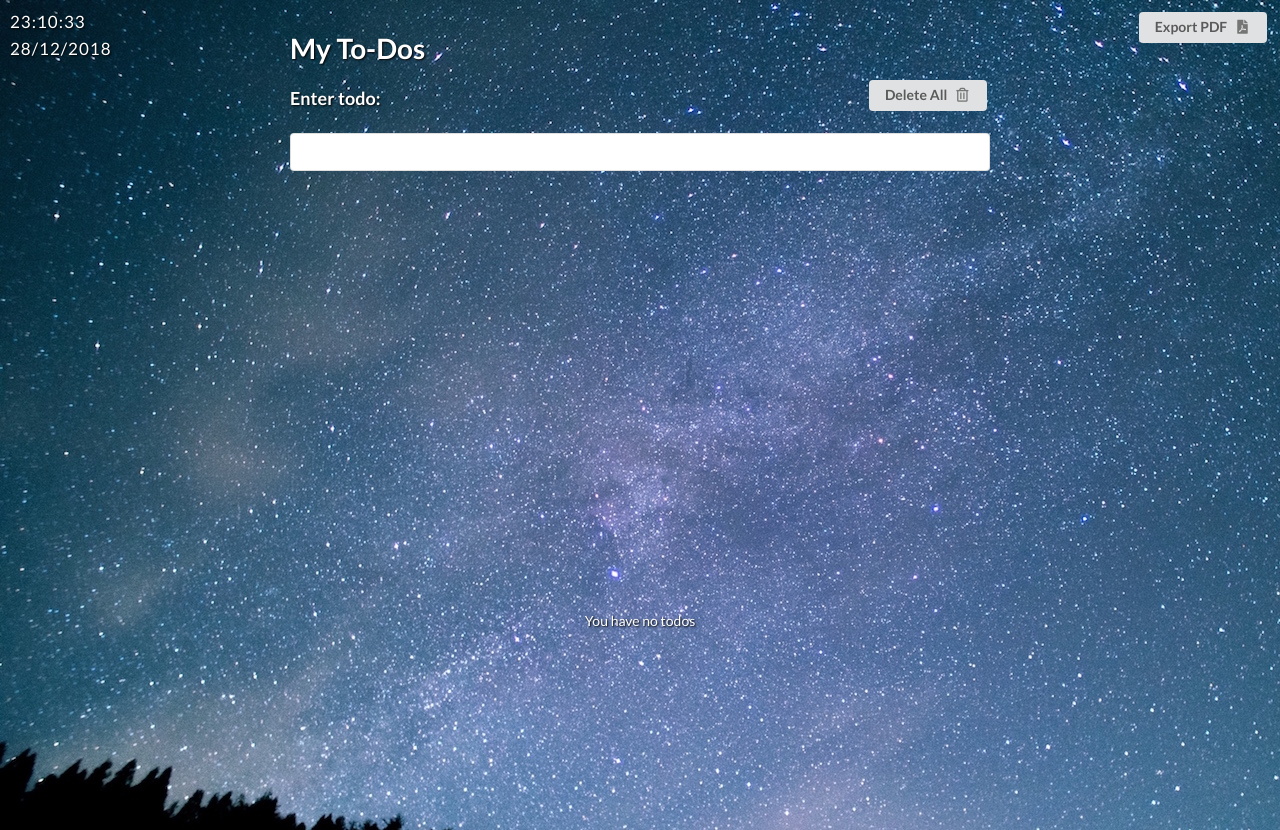
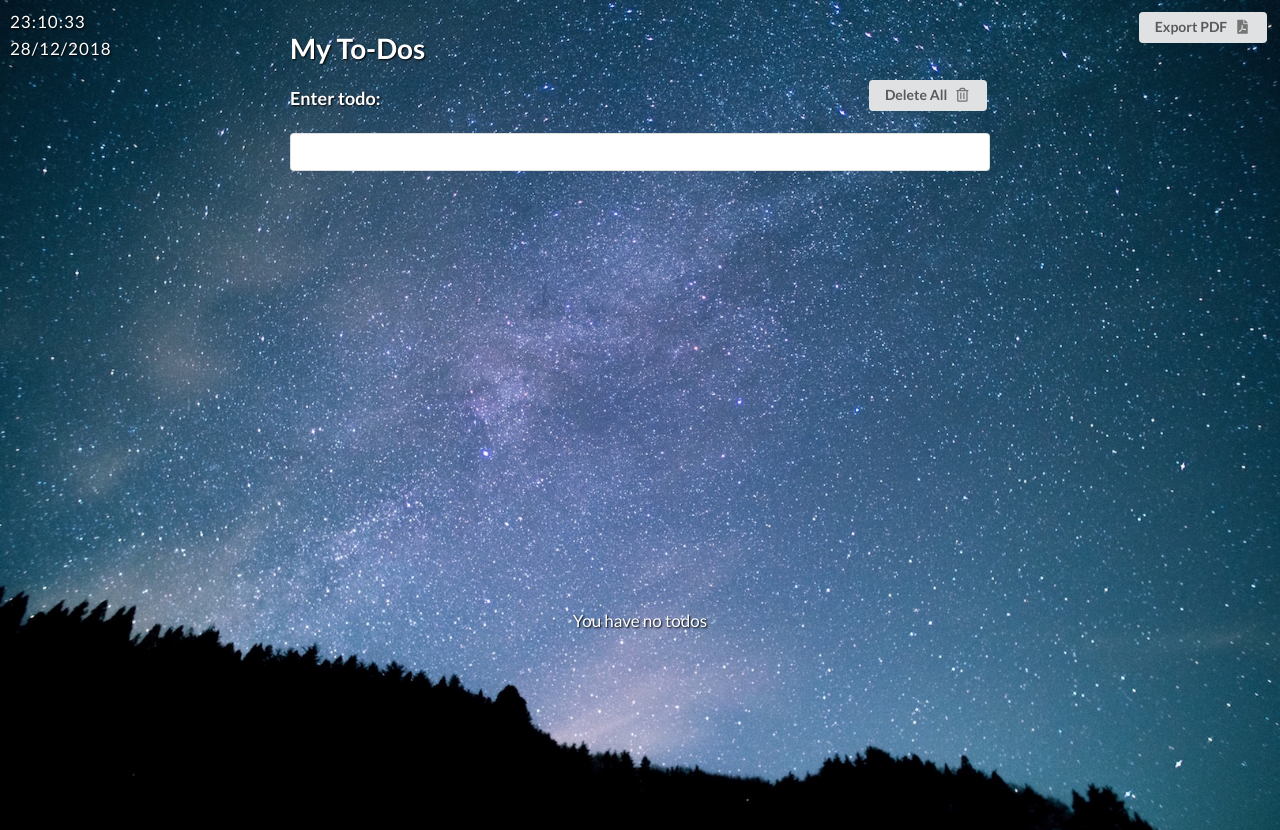
Before and after one commit to chihweidavidliu/todo, a React (Create React App) app: page / in a window 1280 px wide. Built offline with nearby package versions, Linux system fonts and the light colour scheme; what pdfmake would draw is missing.

Commit message:
Minor styling changes

```diff
--- a/src/components/App.css
+++ b/src/components/App.css
@@ -1,5 +1,6 @@
 body {
   background-image: url("../images/background.jpg");
+  background-size: cover;
   color: white;
   overflow: hidden;
   text-shadow: 1px 1px 2px #000000;
@@ -98,11 +99,7 @@ h3 {
 }
 
 .bottom-bar {
-  /* background: none !important;
-  border: none !important;
-  position: absolute !important;
-  bottom: 20px;
-  font-size: 17px; */
+  font-size: 17px;
   text-align: center;
 
 }
```
